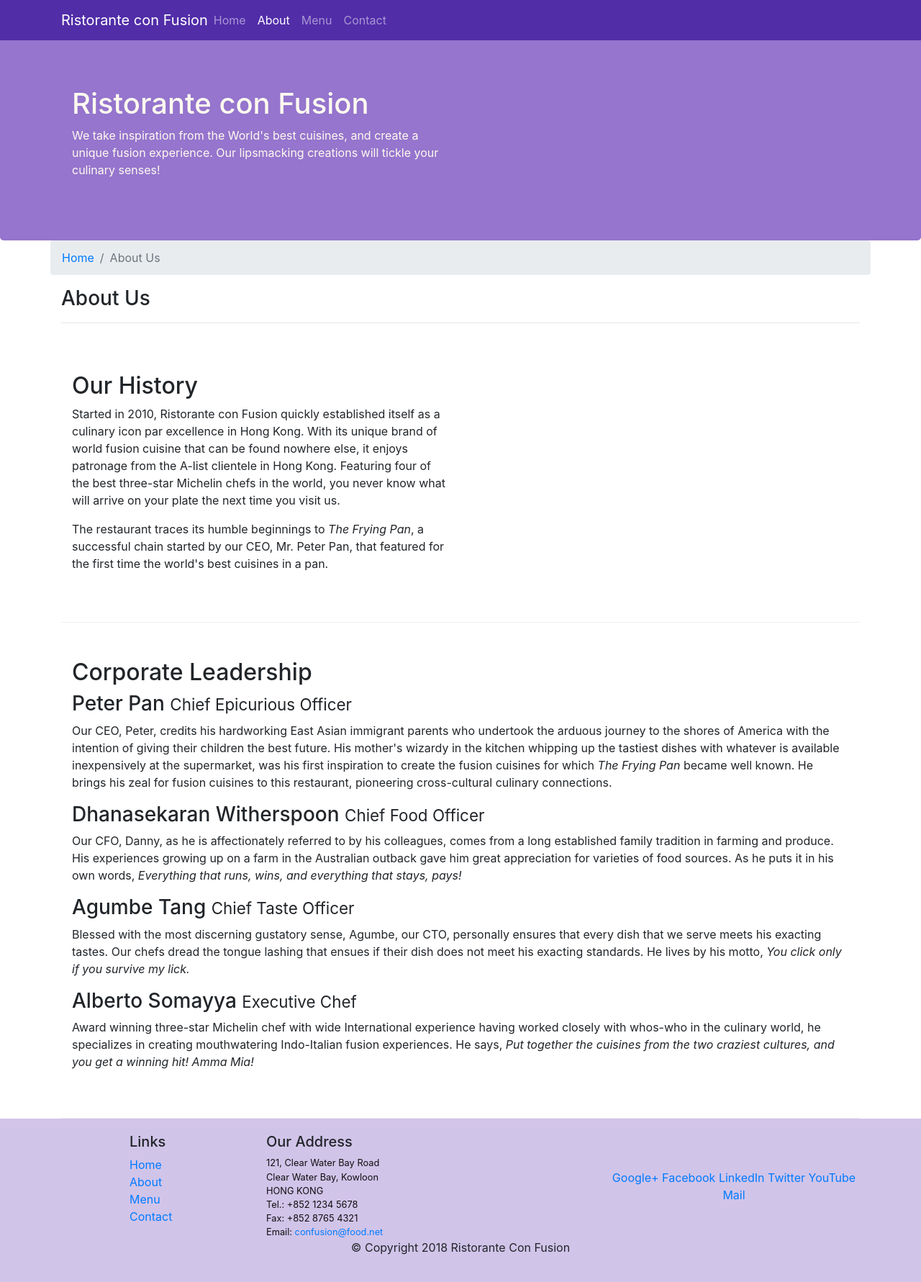
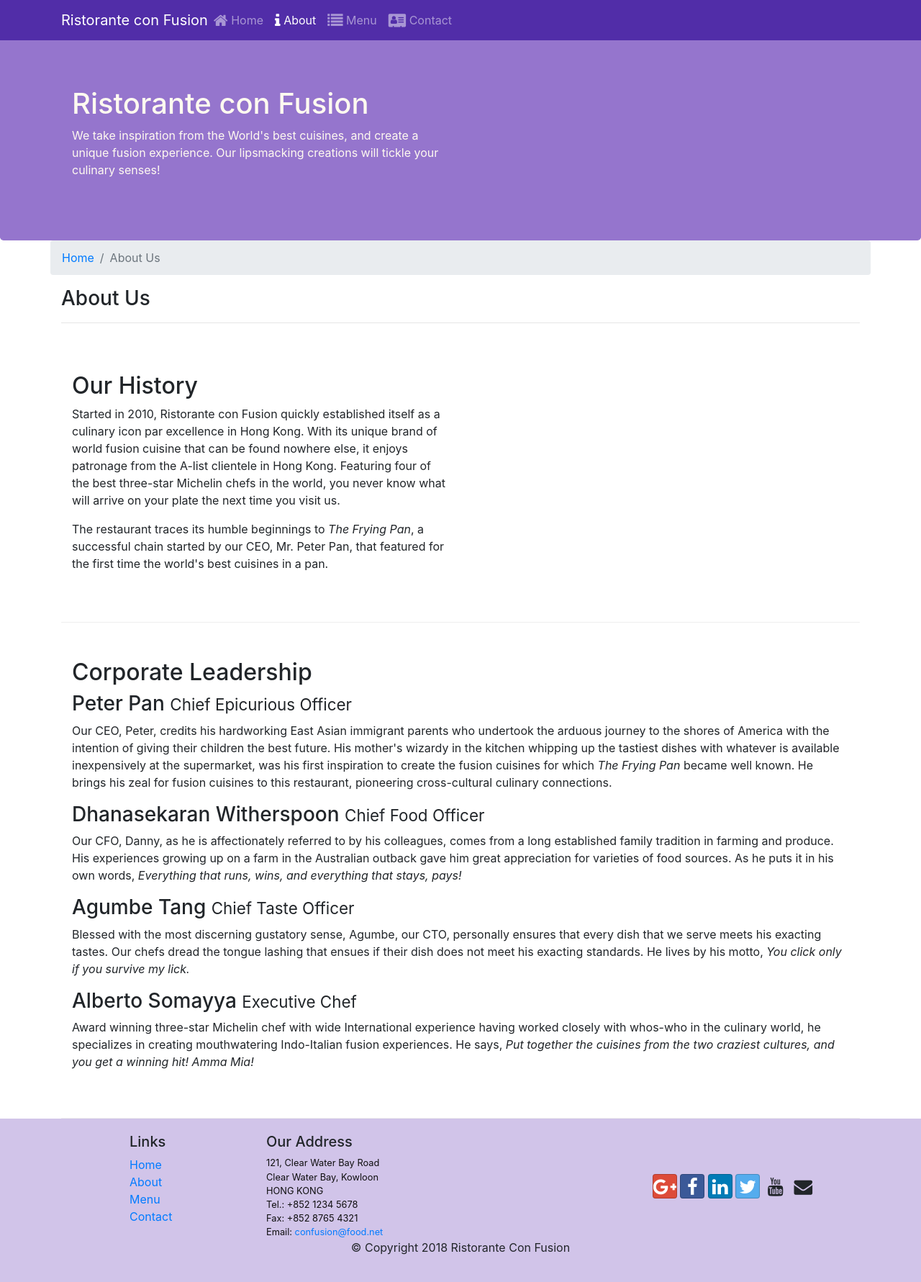
Before and after one commit to eblind39/conFusion-BS4, a website: page aboutus.html in a window 1280 px wide. Shown: the whole page at 72% size. Drawn offline with nearby package versions, Linux system fonts and the light colour scheme.

Commit message:
feat: Icon Fonts

```diff
--- a/aboutus.html
+++ b/aboutus.html
@@ -9,6 +9,8 @@
 	<meta http-equiv="x-ua-compatible" content="ie=edge">
 	<!-- Bootstrap CSS -->
 	<link rel="stylesheet" href="node_modules/bootstrap/dist/css/bootstrap.min.css" >
+	<link rel="stylesheet" href="node_modules/font-awesome/css/font-awesome.min.css" >
+	<link rel="stylesheet" href="node_modules/bootstrap-social/bootstrap-social.css" >
 	<link rel="stylesheet" href="css/styles.css" >
     <title>Ristorante Con Fusion: About Us</title>
 
@@ -24,10 +26,10 @@
 			<a class="navbar-brand mr-auto" href="./index.html">Ristorante con Fusion</a>
 			<div class="collapse navbar-collapse" id="Navbar">
 				<ul class="navbar-nav mr-auto">
-					<li class="nav-item"><a class="nav-link" href="./index.html">Home</a></li>
-					<li class="nav-item active"><a class="nav-link" href="#">About</a></li>
-					<li class="nav-item"><a class="nav-link" href="#">Menu</a></li>
-					<li class="nav-item"><a class="nav-link" href="#">Contact</a></li>
+					<li class="nav-item"><a class="nav-link" href="./index.html"><span class="fa fa-home fa-lg"></span> Home</a></li>
+					<li class="nav-item active"><a class="nav-link" href="#"><span class="fa fa-info fa-lg"></span> About</a></li>
+					<li class="nav-item"><a class="nav-link" href="#"><span class="fa fa-list fa-lg"></span> Menu</a></li>
+					<li class="nav-item"><a class="nav-link" href="#"><span class="fa fa-address-card fa-lg"></span> Contact</a></li>
 				</ul>
 			</div>
 		</div>
@@ -110,12 +112,12 @@
                 </div>
                 <div class="col-12 col-sm-4 align-self-center">
                     <div class="text-center">
-                        <a href="http://google.com/+">Google+</a>
-                        <a href="http://www.facebook.com/profile.php?id=">Facebook</a>
-                        <a href="http://www.linkedin.com/in/">LinkedIn</a>
-                        <a href="http://twitter.com/">Twitter</a>
-                        <a href="http://youtube.com/">YouTube</a>
-                        <a href="mailto:">Mail</a>
+                        <a class="btn btn-social-icon btn-google" href="http://google.com/+"><i class="fa fa-google-plus fa-lg"></i></a>
+                        <a class="btn btn-social-icon btn-facebook" href="http://www.facebook.com/profile.php?id="><i class="fa fa-facebook fa-lg"></i></a>
+                        <a class="btn btn-social-icon btn-linkedin" href="http://www.linkedin.com/in/"><i class="fa fa-linkedin fa-lg"></i></a>
+                        <a class="btn btn-social-icon btn-twitter" href="http://twitter.com/"><i class="fa fa-twitter fa-lg"></i></a>
+                        <a class="btn btn-social-icon btn-youtube" href="http://youtube.com/"><i class="fa fa-youtube fa-lg"></i></a>
+                        <a class="btn btn-social-icon" href="mailto:eblind39@yandex.ru"><i class="fa fa-envelope fa-lg"></i></a>
                     </div>
                 </div>
            </div>
--- a/package.json
+++ b/package.json
@@ -15,6 +15,8 @@
   },
   "dependencies": {
     "bootstrap": "^4.5.2",
+    "bootstrap-social": "^5.1.1",
+    "font-awesome": "^4.7.0",
     "jquery": "^3.5.1",
     "popper.js": "^1.16.1"
   }
```
Also changed, not shown: index.html (+15 -13 lines), 1 other file.
